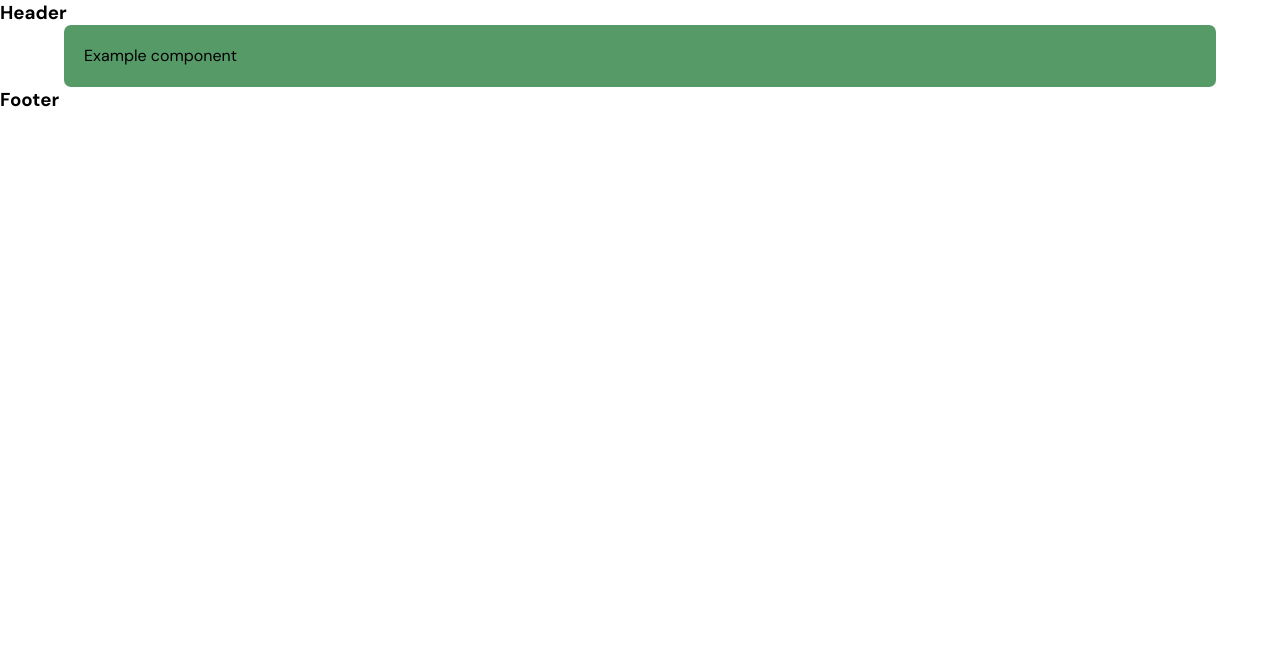
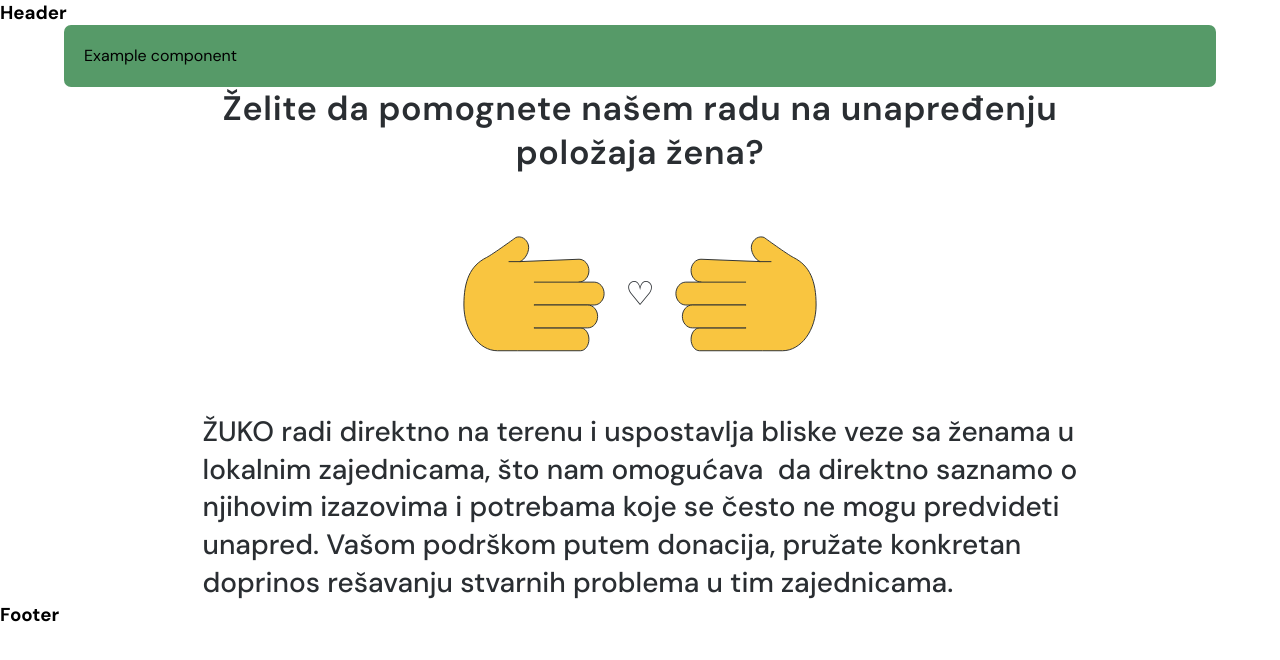
Before and after one commit to vegaitglobal/informisi-zene-website, a React (Create React App) app in the folder zuko-ui/: page / in a window 1280 px wide. Shown: the top 660 px of the page. Built offline with nearby package versions, Linux system fonts and the light colour scheme.

Commit message:
Donation hero component

```diff
--- /dev/null
+++ b/zuko-ui/src/components/DonationHero/DonationHero.jsx
@@ -0,0 +1,31 @@
+import styles from './DonationHero.module.scss';
+
+export default function DonationHero() {
+	return (
+		<div className={styles.hero}>
+			<h2 className={styles.hero__heading}>
+				Želite da pomognete našem radu na unapređenju položaja žena?
+			</h2>
+			<div className={styles.hero__img}>
+				<img
+					className={styles.img__hand}
+					src="./hand-left-icon.svg"
+					alt="Hand icon"
+				/>
+				<span className={styles.img__heart}>♡</span>
+				<img
+					className={styles.img__hand}
+					src="./hand-right-icon.svg"
+					alt="Hand icon"
+				/>
+			</div>
+			<p className={styles.hero__text}>
+				ŽUKO radi direktno na terenu i uspostavlja bliske veze sa ženama
+				u lokalnim zajednicama, što nam omogućava  da direktno saznamo o
+				njihovim izazovima i potrebama koje se često ne mogu predvideti
+				unapred. Vašom podrškom putem donacija, pružate konkretan
+				doprinos rešavanju stvarnih problema u tim zajednicama.
+			</p>
+		</div>
+	);
+}
--- /dev/null
+++ b/zuko-ui/src/components/DonationHero/DonationHero.module.scss
@@ -0,0 +1,59 @@
+@import '../../styles/mixins.scss';
+
+.hero {
+	color: #2a2e32;
+	display: flex;
+	flex-direction: column;
+	align-items: center;
+	width: 314px;
+	margin-inline: auto;
+
+	@include media-breakpoint-desktop {
+		width: 875px;
+	}
+}
+
+.hero__heading {
+	text-align: center;
+	font-size: 30px;
+	font-weight: 600;
+	margin-bottom: 48px;
+
+	@include media-breakpoint-desktop {
+		font-size: 34px;
+		line-height: 130.5%;
+		letter-spacing: 0.68px;
+		margin-bottom: 60px;
+	}
+}
+
+.hero__img {
+	display: flex;
+	align-items: center;
+	gap: 19px;
+
+	.img__heart {
+		font-size: 20px;
+	}
+
+	@include media-breakpoint-desktop {
+		.img__hand {
+			width: 144px;
+		}
+
+		.img__heart {
+			font-size: 33px;
+		}
+	}
+}
+
+.hero__text {
+	font-size: 18px;
+	margin-top: 48px;
+
+	@include media-breakpoint-desktop {
+		font-size: 28px;
+		font-weight: 500;
+		margin-top: 60px;
+	}
+}
--- a/zuko-ui/src/pages/index.js
+++ b/zuko-ui/src/pages/index.js
@@ -1,7 +1,9 @@
 import TestComponent from "../components/TestComponent/TestComponent";
+import DonationHero from "../components/DonationHero/DonationHero";
 
 export default function HomePage() {
     return <div>
-        <TestComponent testProperty="Example component"/>
+		<TestComponent testProperty="Example component" />
+		<DonationHero />
     </div>
 }
```
Also changed, not shown: zuko-ui/public/hand-left-icon.svg (added), zuko-ui/public/hand-right-icon.svg (added).
